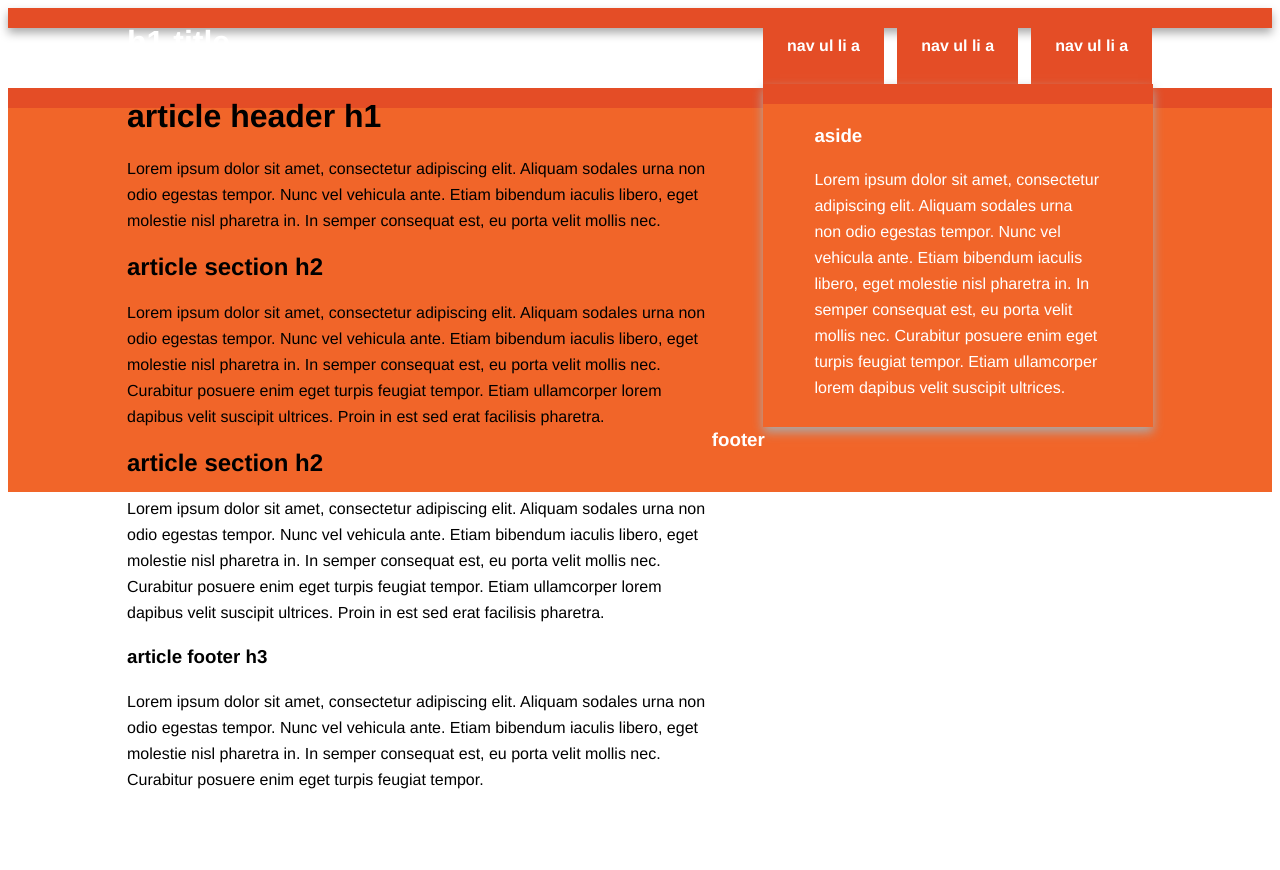
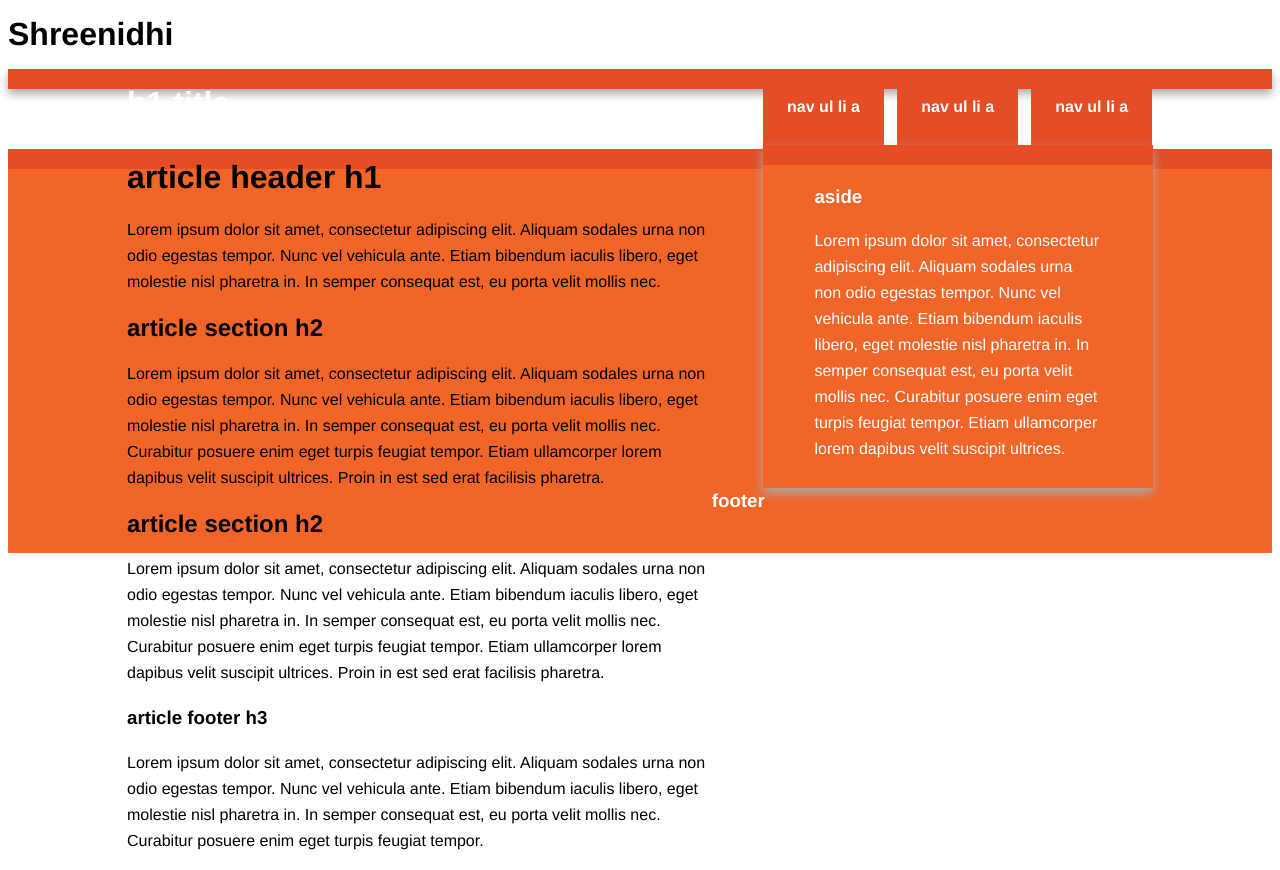
Before and after one commit to Shivaranjini98/ranjuinitializer, a plain HTML site: page index.html in a window 1280 px wide. Before the commit the page ends 809 px from the top, so only its background shows below. Drawn offline with Linux system fonts and the light colour scheme.

Commit message:
Update index.html

```diff
--- a/index.html
+++ b/index.html
@@ -9,6 +9,7 @@
         <link rel="stylesheet" href="css/main.css">
     </head>
     <body>
+        <h1>Shreenidhi</h1>
 
         <div class="header-container">
             <header class="wrapper clearfix">
```
